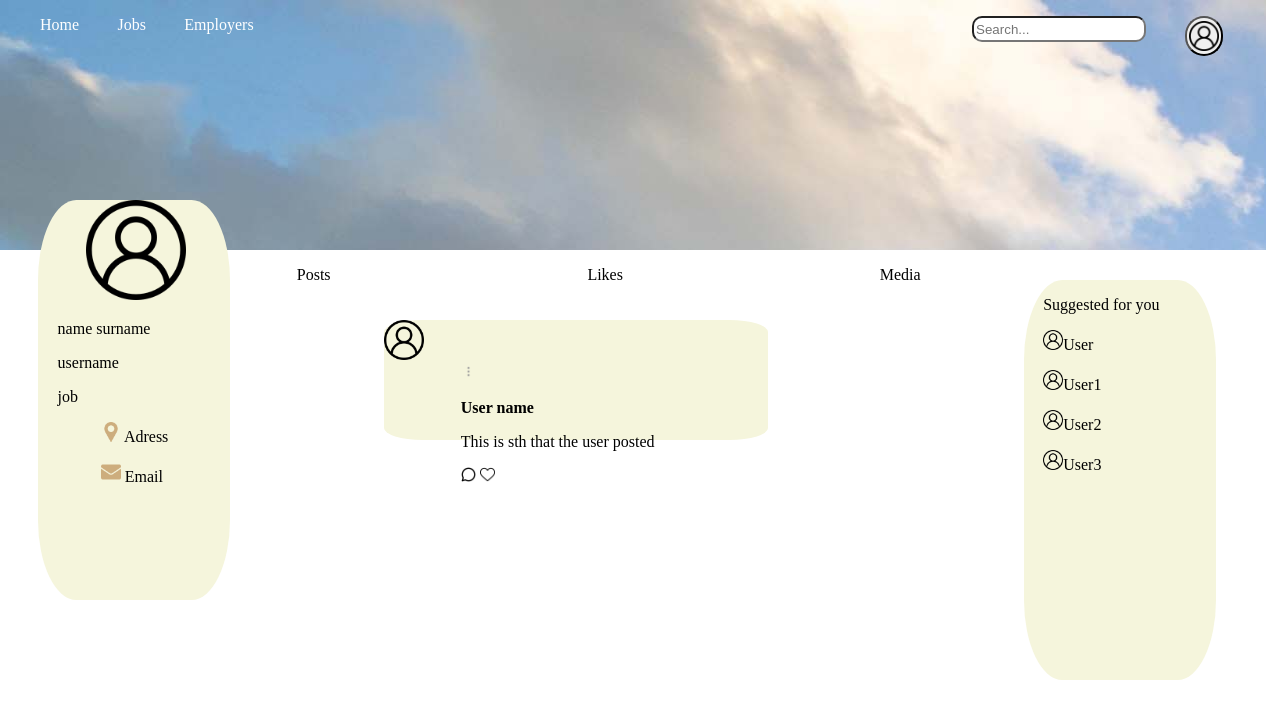
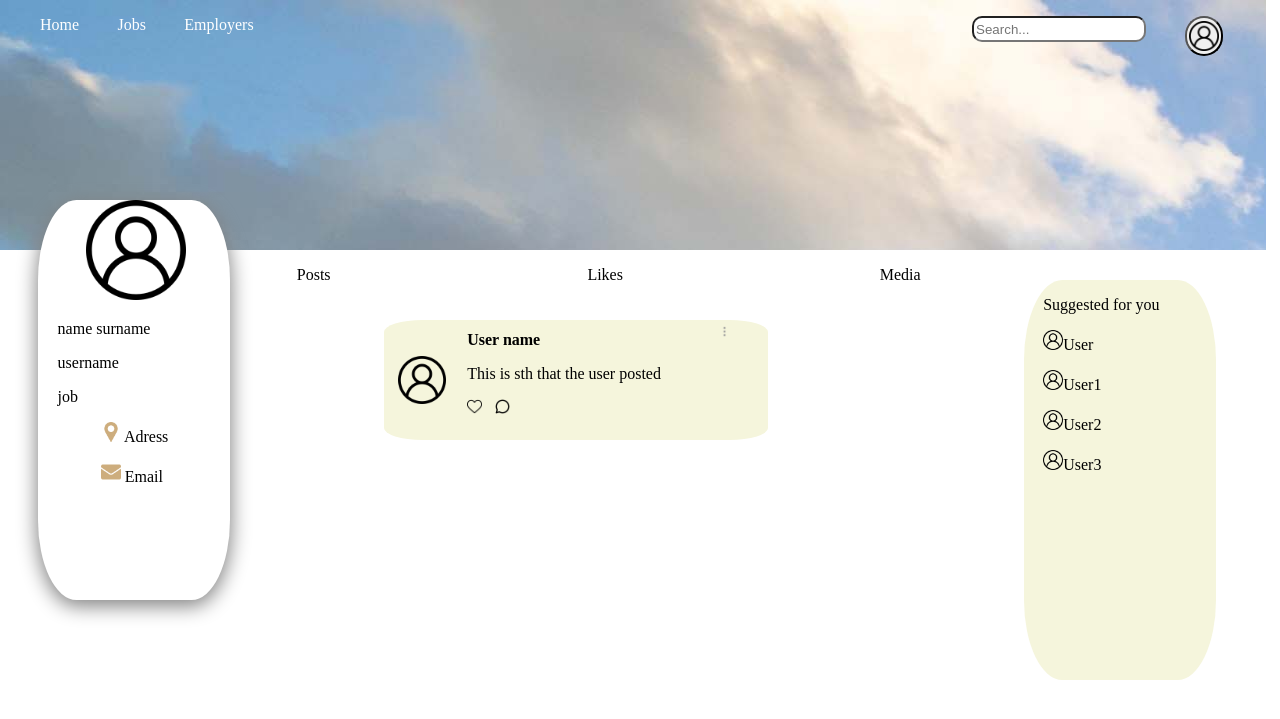
Before and after one commit to guy1998/SpiderWork, a PHP site: page /views/user.html in a window 1280 px wide. Shown: the top 719 px of the page. Run offline with PHP 8.4, Linux system fonts and the light colour scheme.

Commit message:
Finished the backbone of the userview

```diff
--- a/styles/userview.css
+++ b/styles/userview.css
@@ -70,7 +70,8 @@ body{
     width: 15vw;
     height: 50vh;
     border-radius: 20%;
-    background-color: beige;
+    background-color: white;
+    box-shadow: 0px 5px 20px 1px gray;
 }
 
 #profile p{
@@ -105,11 +106,30 @@ body{
     height: 15vh;
     border-radius: 10%;
     background-color: beige;
+    display: flex;
+}
+
+#profImage{
+    background-image: url("../images/user.png");
+    background-size: 6vh;
+    background-repeat: no-repeat;
+    background-position: center;
+    width: 6vw;
 }
 
 #texts{
-    position: absolute;
-    margin-left: 20%;
+    position: relative;
+    /* The trickster */
+    top: -3vh;
+    left: 0.5vw;
+}
 
+#texts img{
+    margin-right: 0.7vw;
+}
 
+#setting{
+    position: relative;
+     top: 0.5vh;
+    left: 20vw;
 }
--- a/views/user.html
+++ b/views/user.html
@@ -49,17 +49,17 @@
 
     <div id="posts">
         <div id="profImage">
-            <img id="prof" src="../images/user.png" alt="image" width="40" height="40">
         </div>
-        <div id="texts">
+        <div>
             <img id="setting" src="../images/menu.png" width="15" height="15">
-            <p><strong>User name</strong></p></li>
+            <div id="texts">
+            <p><strong>User name</strong></p>
             <p>This is sth that the user posted</p>
+            <img src="../images/heart.png" width="15" height="15">
             <img src="../images/chat-bubble.png" width="15" height="15">
-            <img src="../images/heart.png" width="15" height="15">
+            </div>
         </div>
     </div>
 
-
 </body>
 </html>
```
